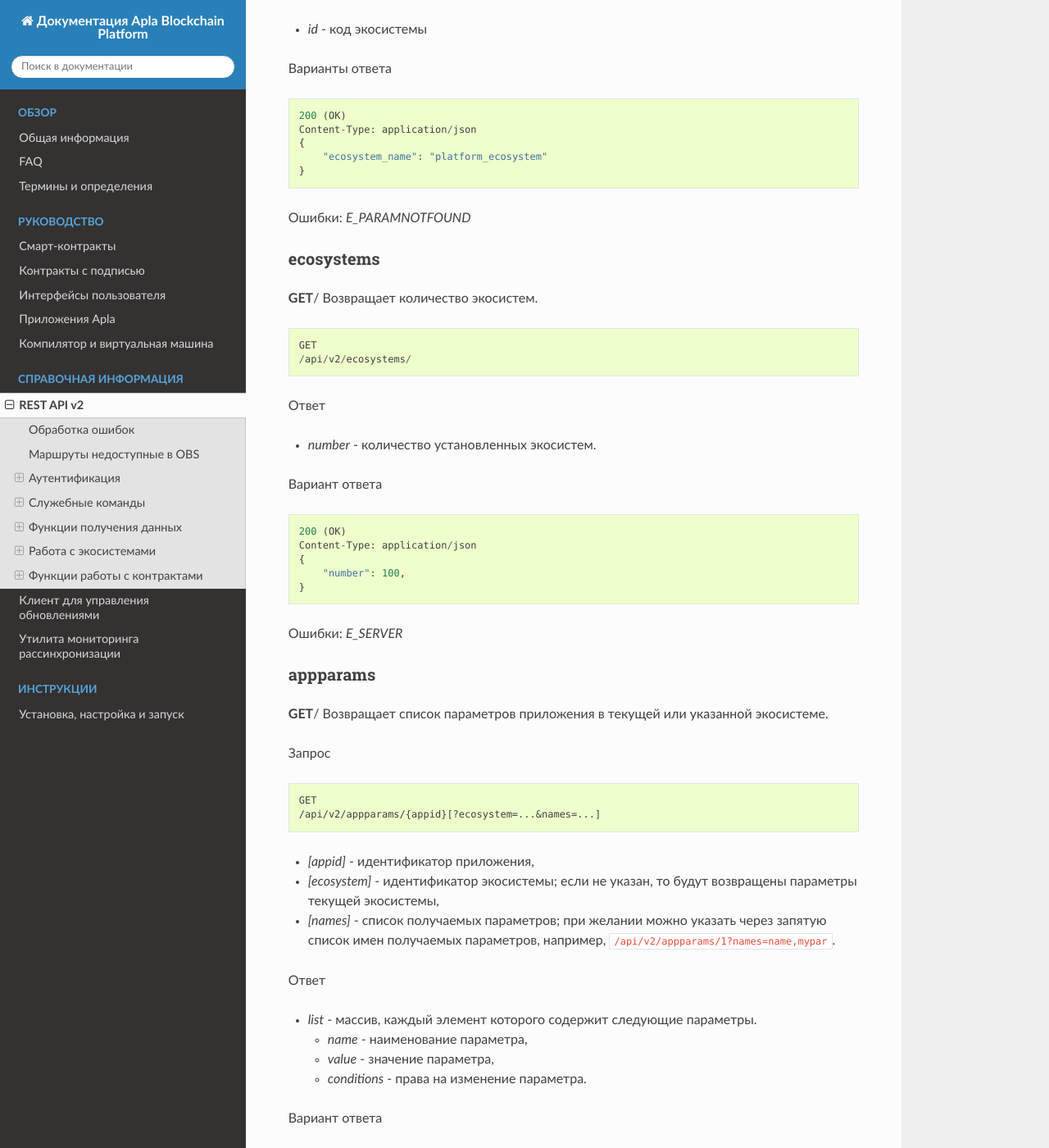
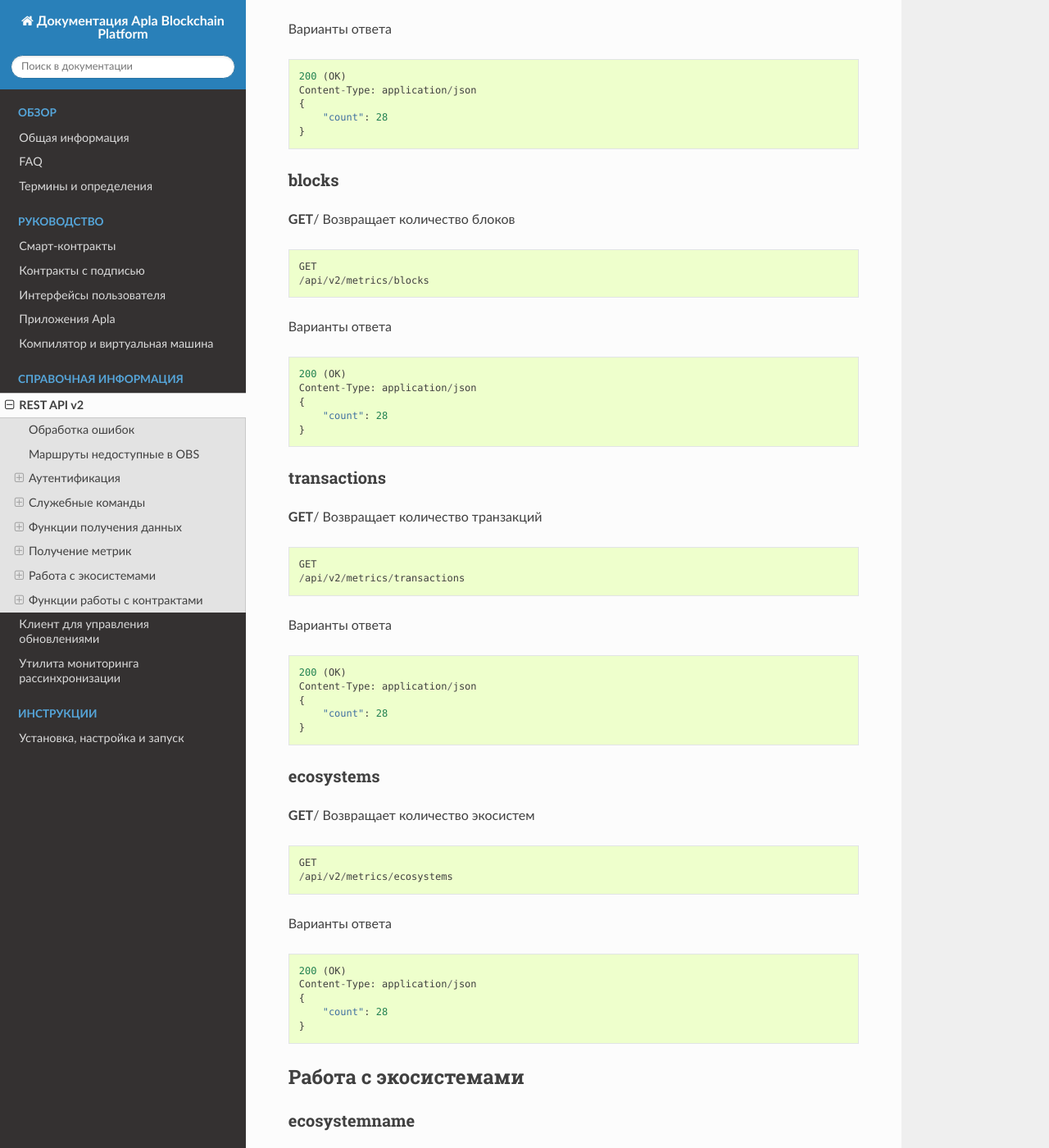
Before and after one commit to AplaProject/apla-docs-ru, a Sphinx documentation site: the page built from source/reference/api2.rst, in a window 1280 px wide and 1400 px high, scrolled down 6372 px. Shown: the whole window at 82% size. Built offline with Sphinx 7.4.7 and the Read the Docs theme 2.0.0, drawn with Linux system fonts in a browser that asks for light colours; some of the changed text lies outside the part shown.

Commit message:
add info about metrics api

```diff
--- a/source/reference/api2.rst
+++ b/source/reference/api2.rst
@@ -254,6 +254,87 @@
     }]
 
 Ошибки: *E_SERVER, E_INVALIDWALLET*
+
+
+********************************************************************************
+Получение метрик
+********************************************************************************
+
+keys
+==============================
+**GET**/ Возвращает количество ключей
+
+.. code::
+
+    GET
+    /api/v2/metrics/keys
+
+Варианты ответа
+
+.. code::
+
+    200 (OK)
+    Content-Type: application/json
+    {
+        "count": 28
+    }
+
+blocks
+==============================
+**GET**/ Возвращает количество блоков
+
+.. code::
+
+    GET
+    /api/v2/metrics/blocks
+
+Варианты ответа
+
+.. code::
+
+    200 (OK)
+    Content-Type: application/json
+    {
+        "count": 28
+    }
+
+transactions
+==============================
+**GET**/ Возвращает количество транзакций
+
+.. code::
+
+    GET
+    /api/v2/metrics/transactions
+
+Варианты ответа
+
+.. code::
+
+    200 (OK)
+    Content-Type: application/json
+    {
+        "count": 28
+    }
+
+ecosystems
+==============================
+**GET**/ Возвращает количество экосистем
+
+.. code::
+
+    GET
+    /api/v2/metrics/ecosystems
+
+Варианты ответа
+
+.. code::
+
+    200 (OK)
+    Content-Type: application/json
+    {
+        "count": 28
+    }
 
 ********************************************************************************
 Работа с экосистемами
```
